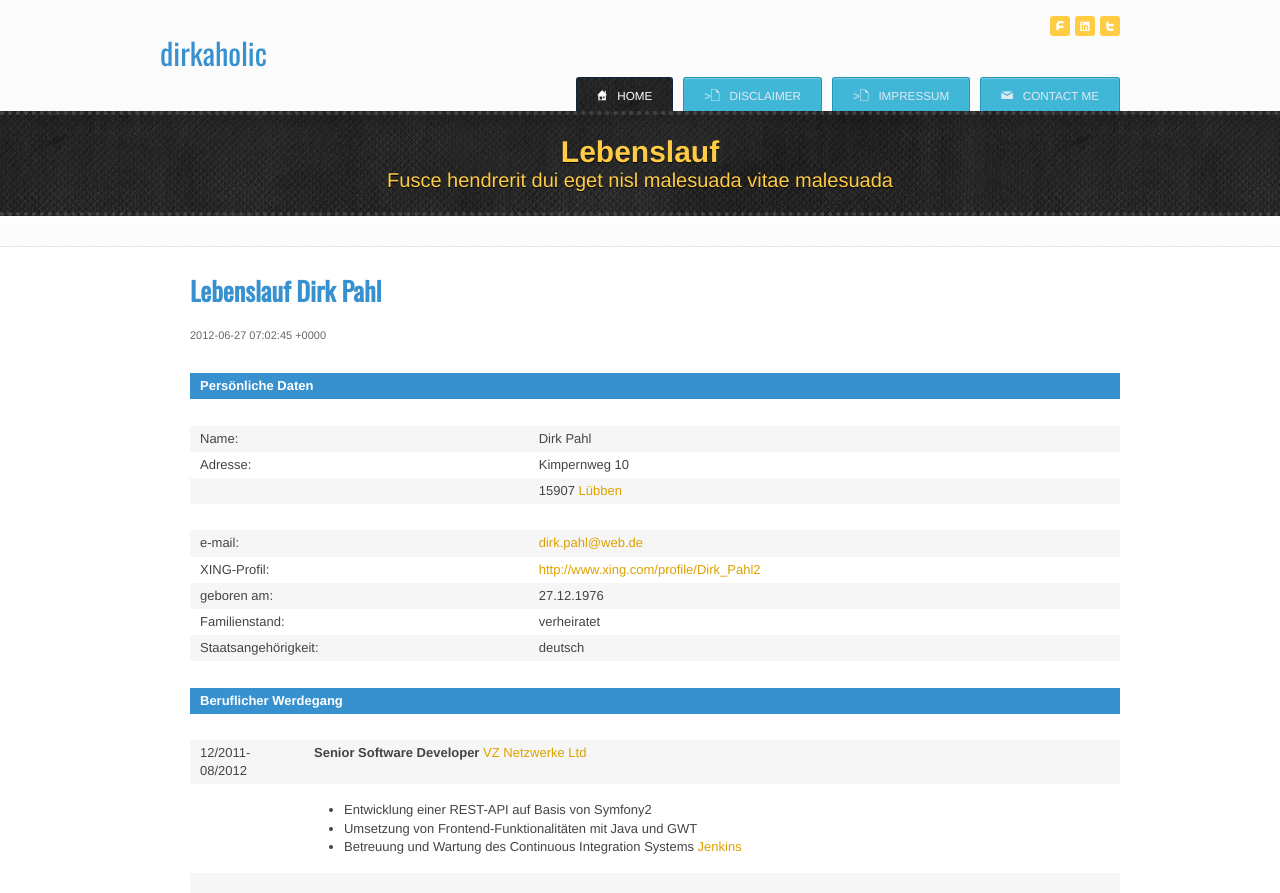
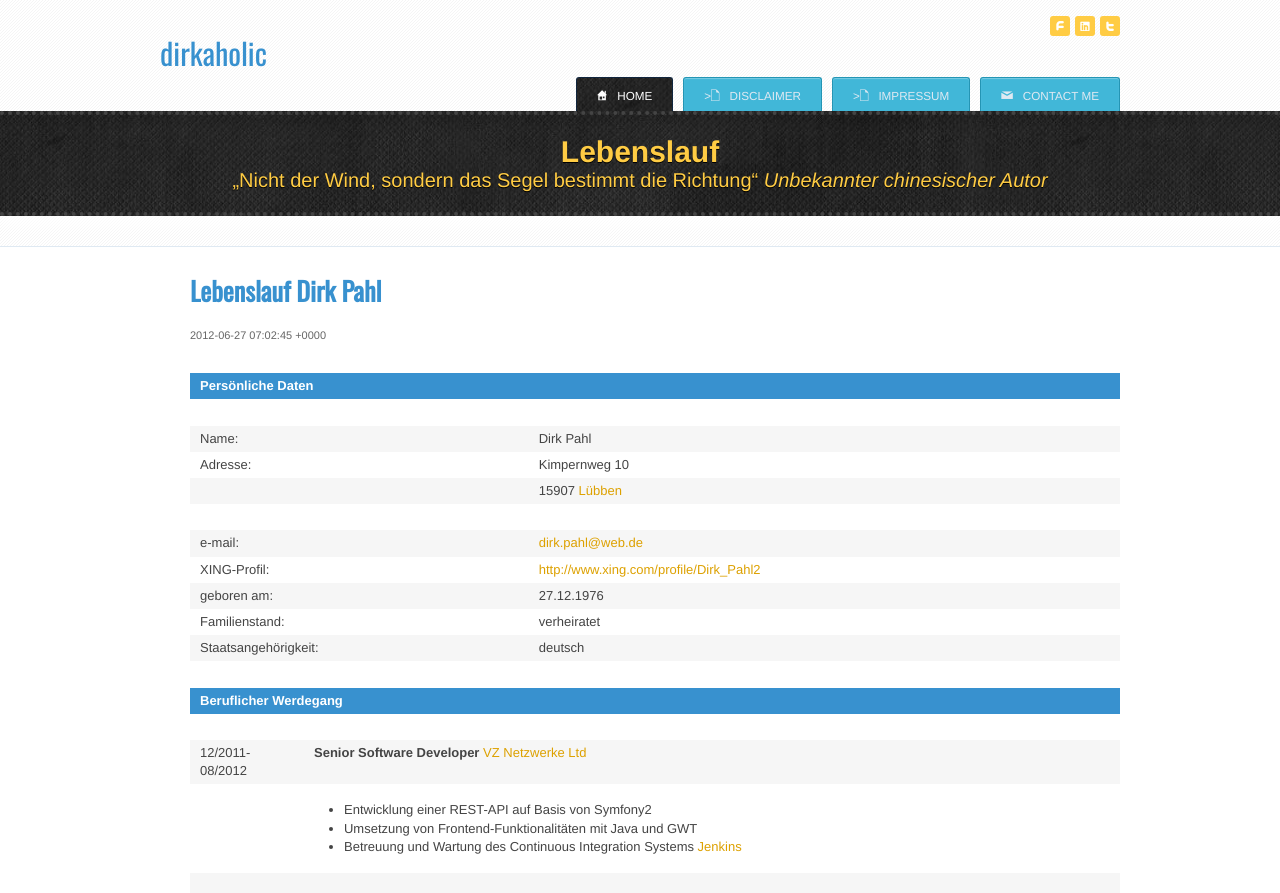
Before and after one commit to dirkaholic/dirkaholic.github.com, a Jekyll site: the page built from index.html, in a window 1280 px wide and 900 px high. Shown: the top 893 px of the window. Built offline with Jekyll 4.4.1, drawn with Linux system fonts in a browser that asks for light colours; nearby versions of some CDN libraries; some web fonts are replaced; Markdown is read by kramdown in place of the engine named in the settings.

Commit message:
Edit page headers

```diff
--- a/contact.html
+++ b/contact.html
@@ -7,6 +7,7 @@
    <section role="banner">
        <hgroup>
            <h1>Contact me</h1>
+           <h2></h2>
        </hgroup>
        <article role="main" class="clearfix contact">
            <div class="post">
--- a/disclaimer.html
+++ b/disclaimer.html
@@ -7,7 +7,7 @@
     <section role="banner">
        <hgroup>
            <h1>Haftungsausschluss</h1>
-           <h2>Fusce hendrerit dui eget nisl malesuada vitae malesuada</h2>
+           <h2></h2>
        </hgroup>
     </section>
     <section class="container clearfix">
--- a/imprint.html
+++ b/imprint.html
@@ -7,7 +7,7 @@
     <section role="banner">
        <hgroup>
            <h1>Impressum</h1>
-           <h2>Fusce hendrerit dui eget nisl malesuada vitae malesuada</h2>
+           <h2></h2>
        </hgroup>
     </section>
     <section class="container clearfix">
--- a/index.html
+++ b/index.html
@@ -7,7 +7,7 @@
 <section role="banner">
 <hgroup>
     <h1>Lebenslauf</h1>
-    <h2>Fusce hendrerit dui eget nisl malesuada vitae malesuada</h2>
+    <h2>„Nicht der Wind, sondern das Segel bestimmt die Richtung“ <i>Unbekannter chinesischer Autor</i></h2>
 </hgroup>
 </section>
 <section class="container clearfix">
```
